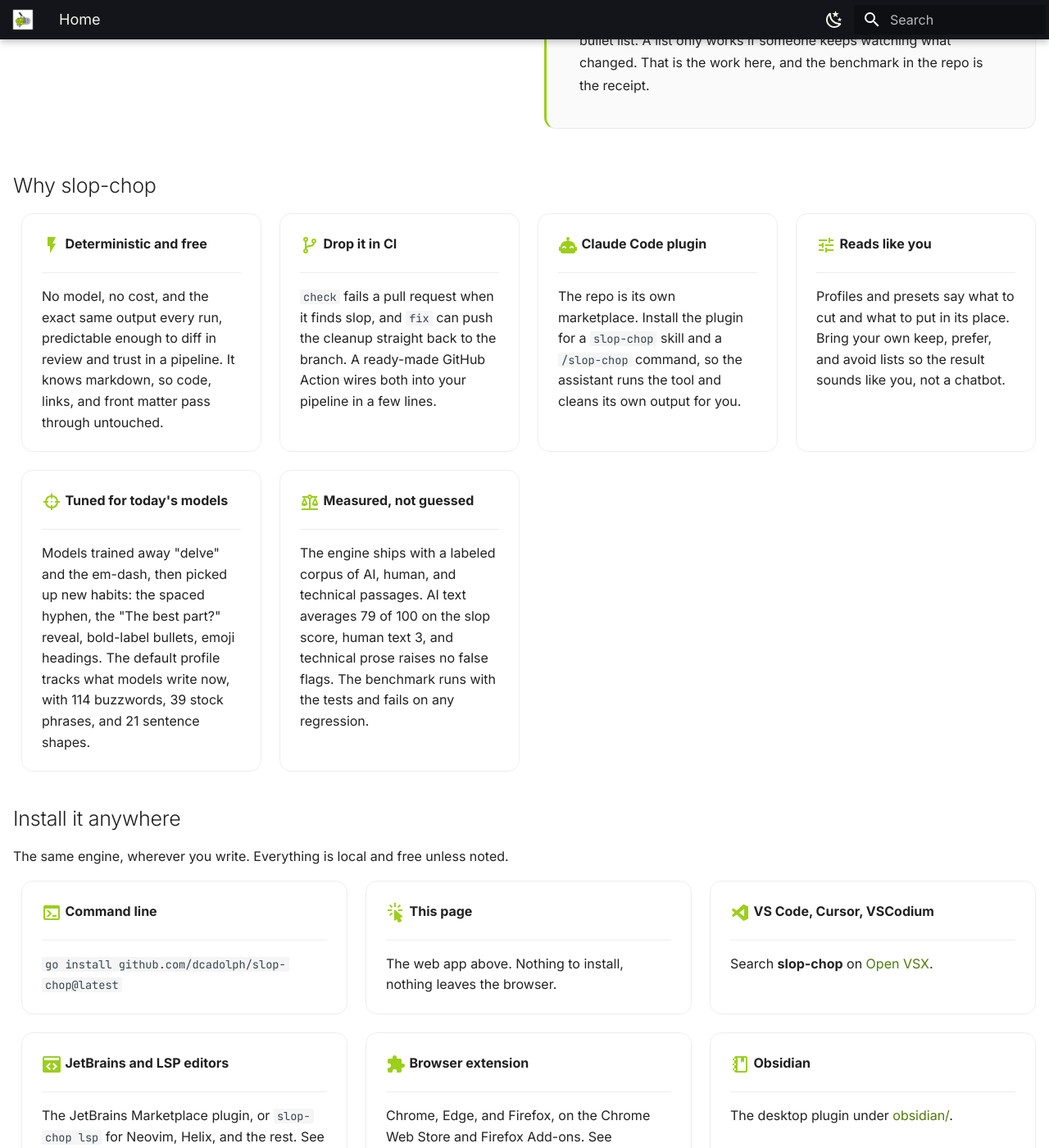
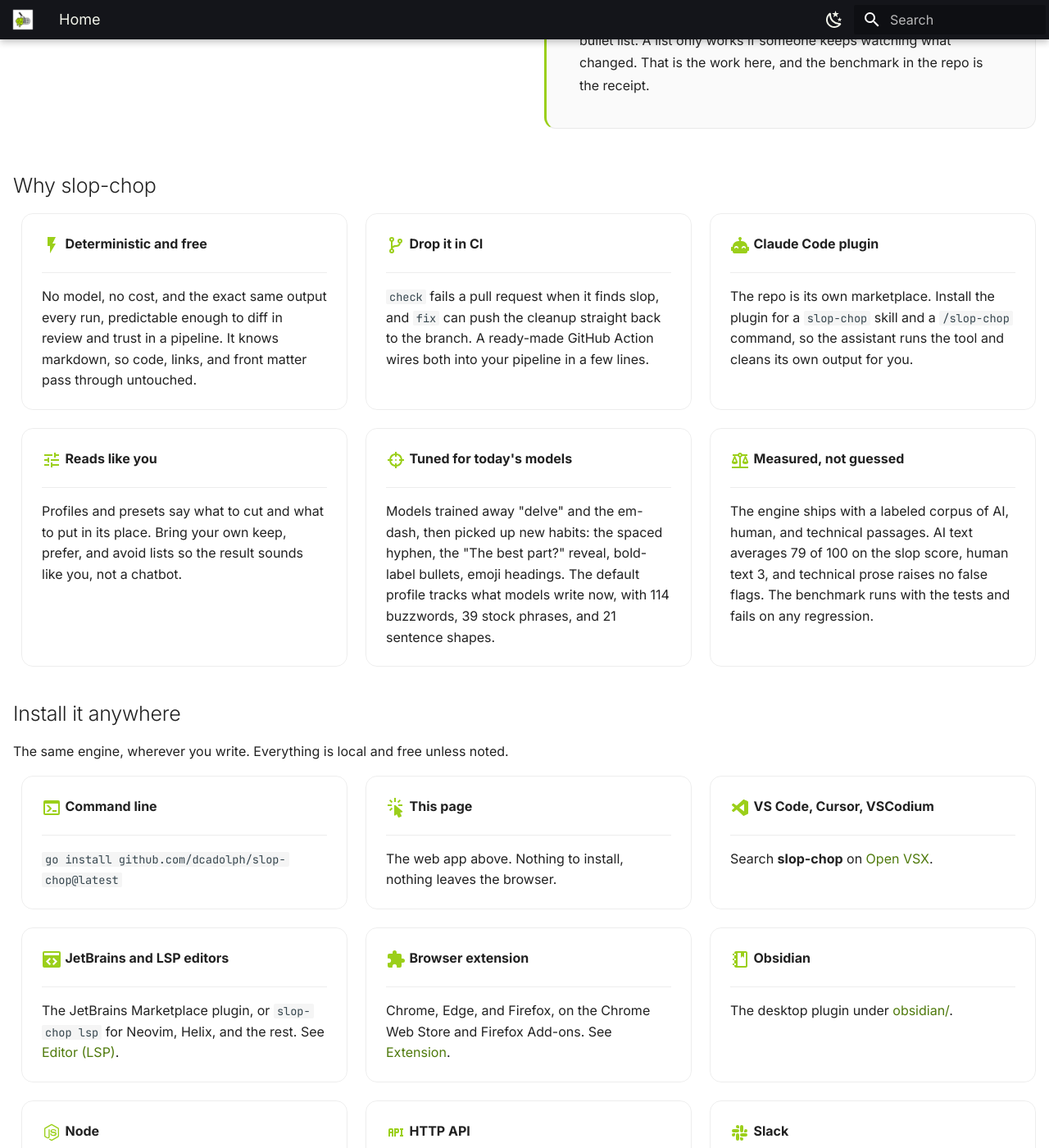
Before and after one commit to dcadolph/slop-chop, an MkDocs documentation site: the page built from docs/README.md, in a window 1280 px wide and 1400 px high, scrolled down 2513 px. Shown: the whole window at 82% size. Built offline with MkDocs 1.6.1 and Material for MkDocs 9.7.7, drawn with Linux system fonts in a browser that asks for light colours.

Commit message:
Lay the why cards out three across so six fill two rows

```diff
--- a/docs/stylesheets/extra.css
+++ b/docs/stylesheets/extra.css
@@ -351,11 +351,12 @@
   }
 }
 
-/* Why cards: fixed column counts so a row never strands an orphan card. Four across
-   on wide screens, two by two on tablets, one column on phones. */
+/* Why cards: fixed column counts so a row never strands an orphan card. There are six
+   of them, so three across divides evenly into two full rows where four left a short
+   row of two. Two by two on tablets, one column on phones. */
 .md-typeset .grid.cards > ul {
   display: grid;
-  grid-template-columns: repeat(4, 1fr);
+  grid-template-columns: repeat(3, 1fr);
   gap: 1.1rem;
 }
 
--- a/docs/sw.js
+++ b/docs/sw.js
@@ -5,7 +5,7 @@
    touched. */
 "use strict";
 
-const NAME = "slop-chop-shell-v7";
+const NAME = "slop-chop-shell-v8";
 
 /* CORE is everything the chopper itself needs. The theme's hashed bundles are
    discovered from the built page at install time, since their names change. */
```
